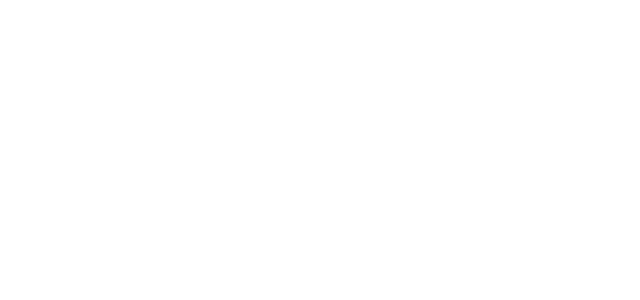
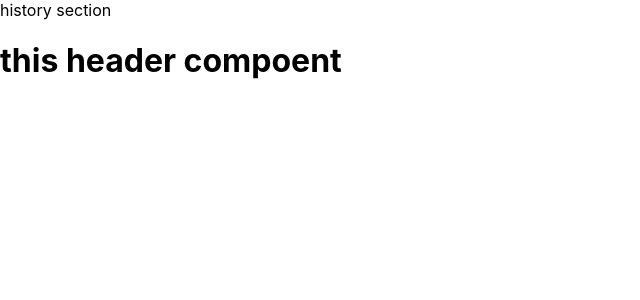
Before and after one commit to gNEX-solutions/workflow-frontend, a React (Create React App) app: page /history in a window 1280 px wide. Shown: the top 300 px of the page, without its empty margins (0-640 px from the left). Built offline with nearby package versions, Linux system fonts and the light colour scheme.

Commit message:
created the history section with the header

```diff
--- /dev/null
+++ b/src/modules/HistorySection/main.jsx
@@ -0,0 +1,15 @@
+import React, { Component } from "react";
+import HeaderComponent from "../../shared/header/headerComponent";
+class HistorySection extends Component {
+  state = {};
+  render() {
+    return (
+      <React.Fragment>
+        <header> history section </header>
+        <HeaderComponent />
+      </React.Fragment>
+    );
+  }
+}
+
+export default HistorySection;
--- a/src/router/RootRouter.js
+++ b/src/router/RootRouter.js
@@ -1,11 +1,13 @@
 import React from "react";
 import { BrowserRouter as Router, Route, Link, Switch } from "react-router-dom";
 import HomePage from "../modules/home/pages/HomePage";
+import HistorySection from "../modules/HistorySection/main";
 
 const RootRouter = () => (
   <Switch>
     <Route exact path="/" component={HomePage} />
     <Route path="/not-found" render={() => <h1>Page Not Found</h1>} />
+    <Route path="/history" component={HistorySection} />
   </Switch>
 );
 
```
